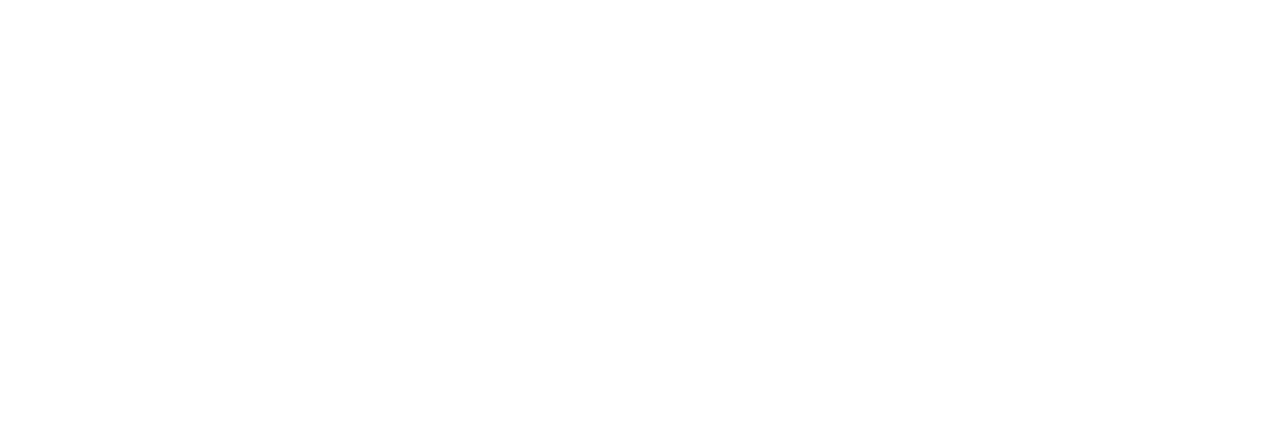
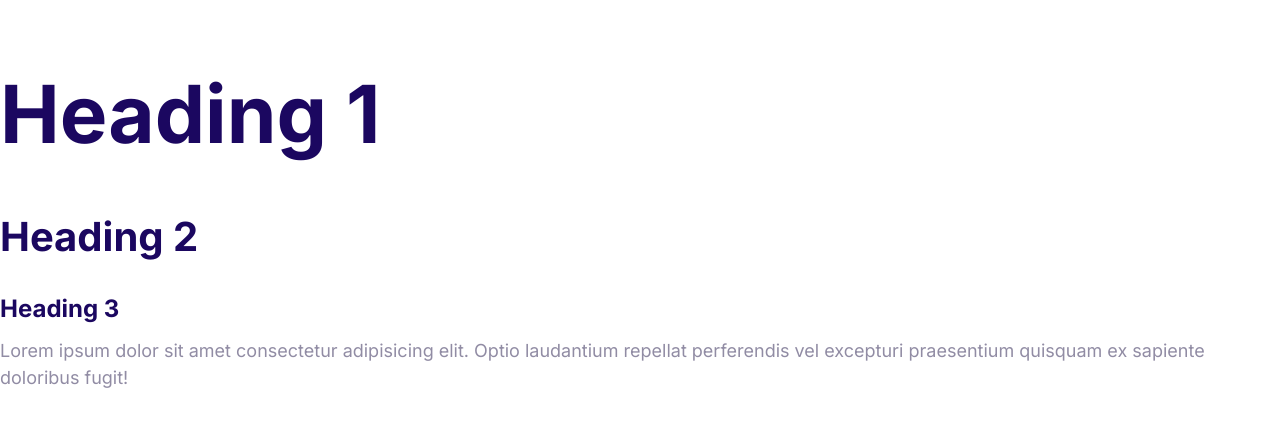
Before and after one commit to RossG618/moshify, a plain HTML site: page index.html in a window 1280 px wide. Drawn offline with Linux system fonts and the light colour scheme.

Commit message:
Define the styles for the fonts.

```diff
--- a/css/styles.css
+++ b/css/styles.css
@@ -5,3 +5,44 @@
   --color-headings: #1b0760;
   --color-body: #918ca4;
 }
+html {
+  font-size: 62.5%;
+}
+body {
+  font-family: "Inter", Arial, Helvetica, sans-serif;
+  font-size: 2.4rem;
+  line-height: 1.5;
+  color: var(--color-body);
+}
+h1,
+h2,
+h3 {
+  color: var(--color-headings);
+  margin-bottom: 1rem;
+}
+h1 {
+  font-size: 7rem;
+}
+h2 {
+  font-size: 4rem;
+}
+h3 {
+  font-size: 3rem;
+}
+p {
+  margin-top: 0;
+}
+@media screen and (min-width: 1024px) {
+  body {
+    font-size: 1.8rem;
+  }
+  h1 {
+    font-size: 8rem;
+  }
+  h2 {
+    font-size: 4rem;
+  }
+  h3 {
+    font-size: 2.4rem;
+  }
+}
--- a/index.html
+++ b/index.html
@@ -5,12 +5,23 @@
     <meta http-equiv="X-UA-Compatible" content="IE=edge" />
     <meta name="viewport" content="width=device-width, initial-scale=1.0" />
     <title>Document</title>
+    <link rel="preconnect" href="https://fonts.googleapis.com" />
+    <link rel="preconnect" href="https://fonts.gstatic.com" crossorigin />
+    <link
+      href="https://fonts.googleapis.com/css2?family=Inter:wght@400;700&display=swap"
+      rel="stylesheet"
+    />
     <link rel="stylesheet" href="css/normalize.css" />
     <link rel="stylesheet" href="css/styles.css" />
-    <script
-      src="https://kit.fontawesome.com/8bd02e6c1f.js"
-      crossorigin="anonymous"
-    ></script>
   </head>
-  <body></body>
+  <body>
+    <h1>Heading 1</h1>
+    <h2>Heading 2</h2>
+    <h3>Heading 3</h3>
+    <p>
+      Lorem ipsum dolor sit amet consectetur adipisicing elit. Optio laudantium
+      repellat perferendis vel excepturi praesentium quisquam ex sapiente
+      doloribus fugit!
+    </p>
+  </body>
 </html>
```
